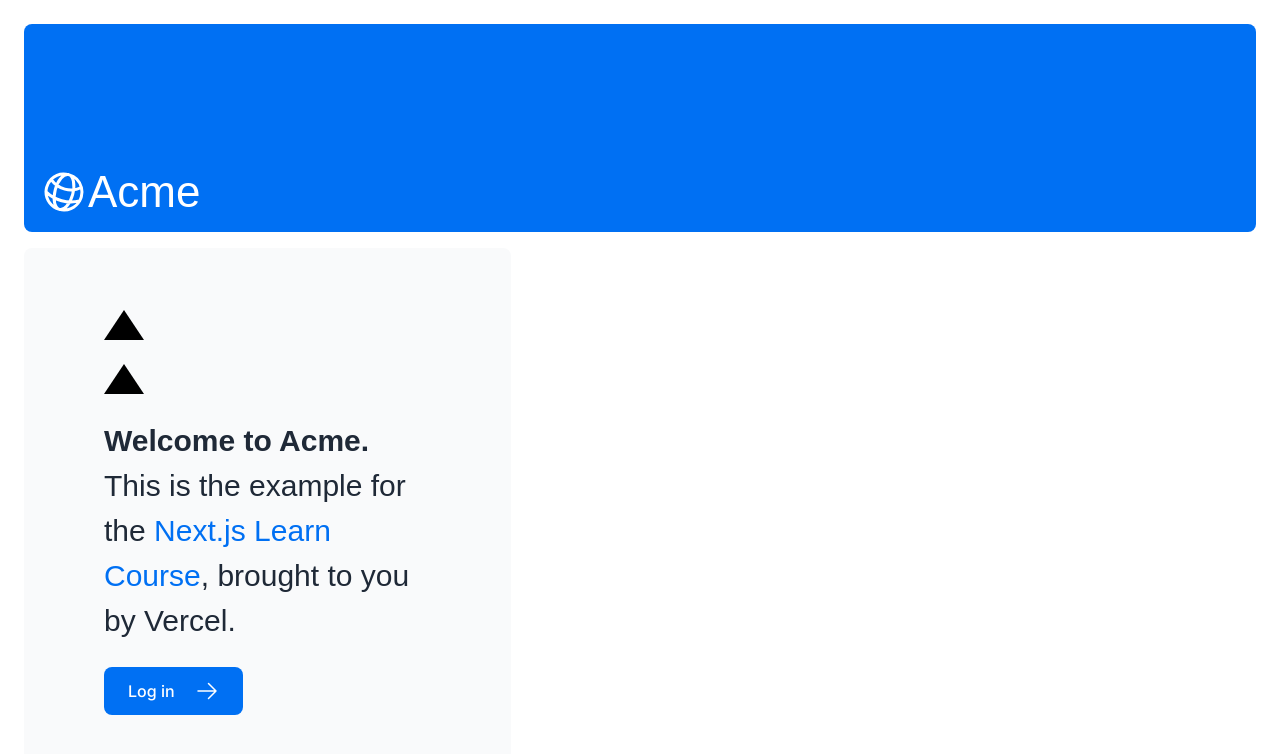
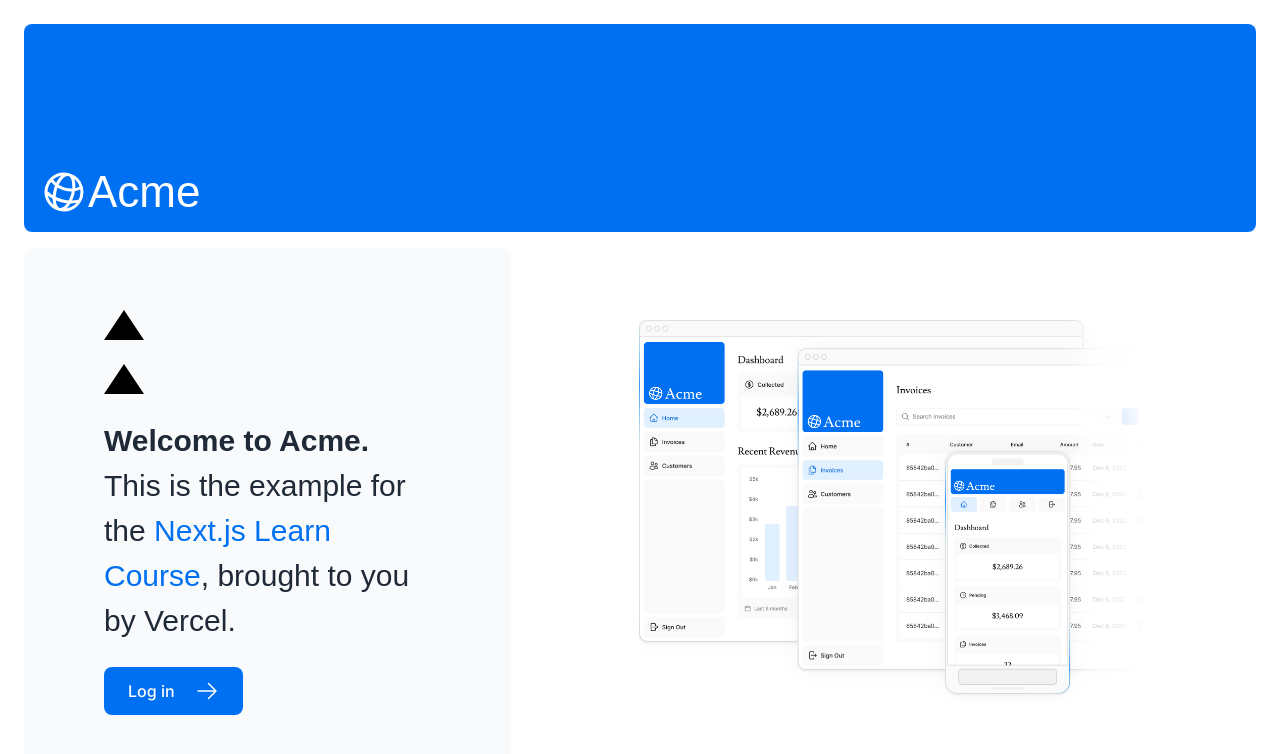
Before and after one commit to Cyanoptilas/nextjs-dashboard, a Next.js app: page / in a window 1280 px wide. Shown: the top 754 px of the page. Built offline with nearby package versions, Linux system fonts and the light colour scheme; a web font is replaced by a local one.

Commit message:
MOD 不要なタグ削除

```diff
--- a/app/page.tsx
+++ b/app/page.tsx
@@ -3,6 +3,7 @@
 import Link from 'next/link';
 import styles from '@/app/ui/home.module.css';
 import { lusitana } from '@/app/ui/fonts';
+import Image from 'next/image';
 
 export default function Page() {
   return (
@@ -14,7 +15,6 @@
         <div className="flex flex-col justify-center gap-6 rounded-lg bg-gray-50 px-6 py-10 md:w-2/5 md:px-20">
           <div className={styles.shape}></div>
           <div className="h-0 w-0 border-b-[30px] border-l-[20px] border-r-[20px] border-b-black border-l-transparent border-r-transparent" />
-          <p className={`text-xl text-gray-800 md:text-3xl md:leading-normal`}>
           <p
             className={`${lusitana.className} text-xl text-gray-800 md:text-3xl md:leading-normal`}
           >
@@ -24,7 +24,6 @@
             </a>
             , brought to you by Vercel.
           </p>
-          </p>
           <Link
             href="/login"
             className="flex items-center gap-5 self-start rounded-lg bg-blue-500 px-6 py-3 text-sm font-medium text-white transition-colors hover:bg-blue-400 md:text-base"
@@ -33,7 +32,13 @@
           </Link>
         </div>
         <div className="flex items-center justify-center p-6 md:w-3/5 md:px-28 md:py-12">
-          {/* Add Hero Images Here */}
+          <Image
+            src="/hero-desktop.png"
+            width={1000}
+            height={760}
+            className="hidden md:block"
+            alt="Screenshots of the dashboard project showing desktop version"
+          />
         </div>
       </div>
     </main>
```
Lines whose indentation alone changed are shown as unchanged.
